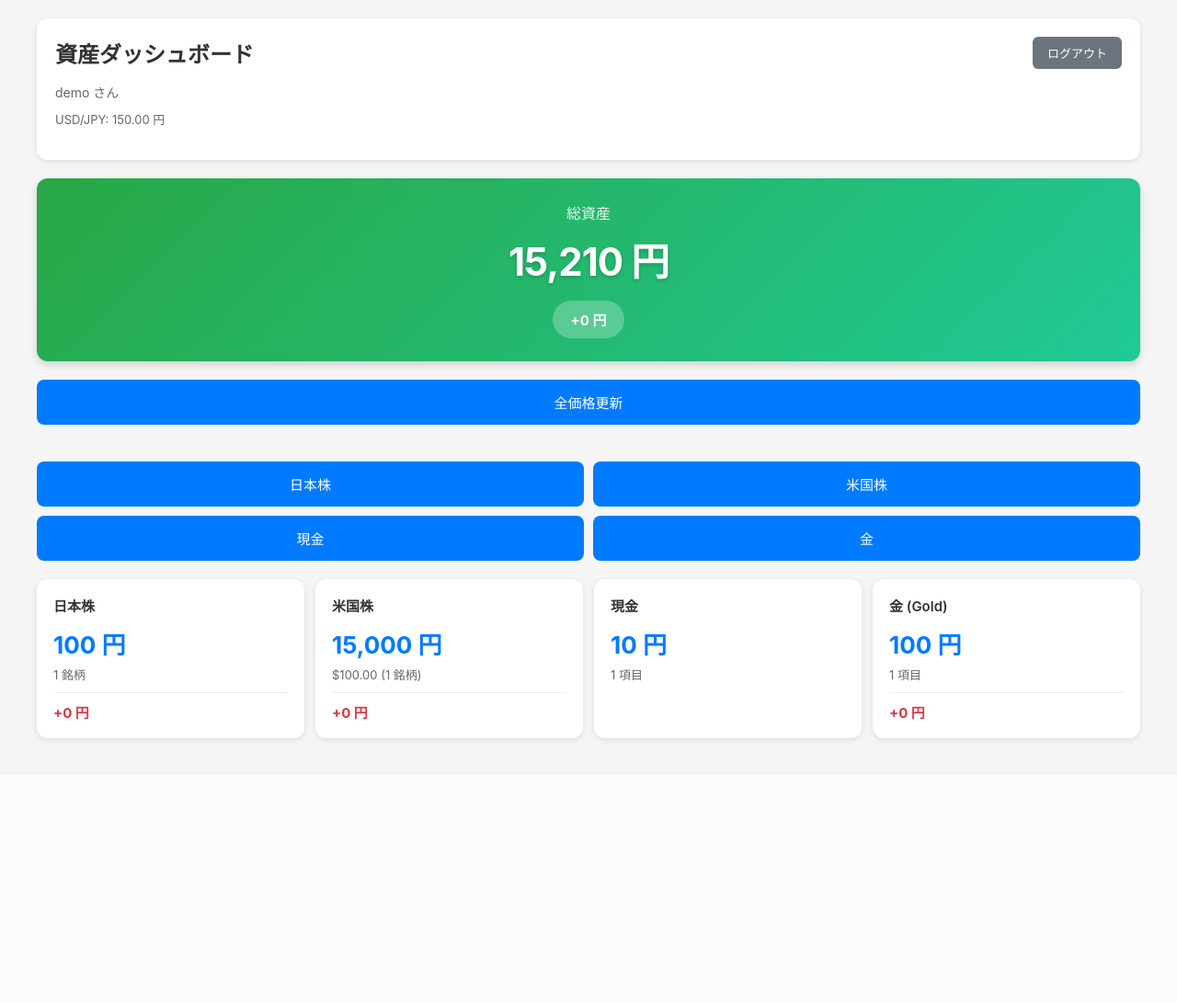
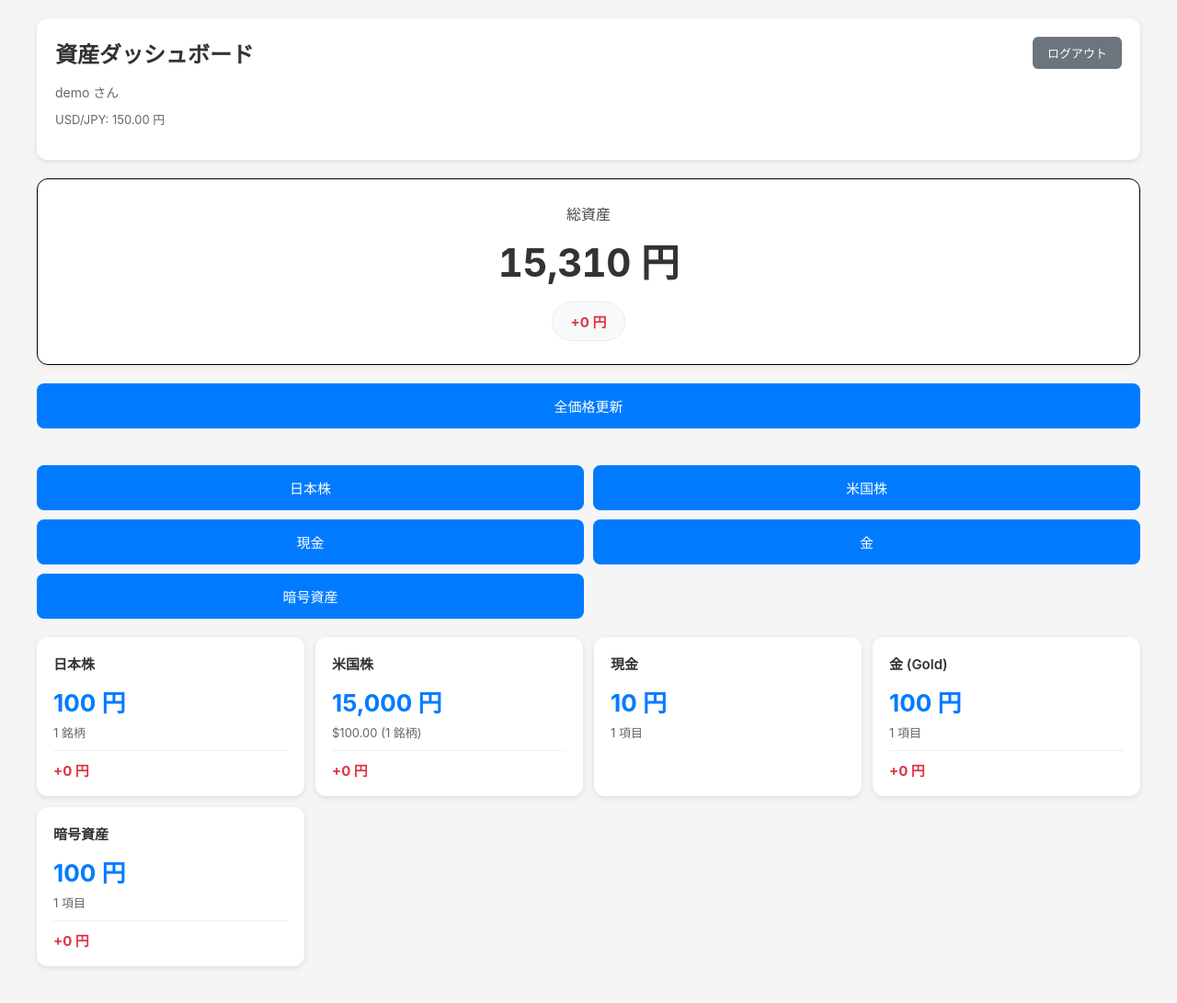
Before and after one commit to kinopiokinopiko/kinopio-1, a Flask app: page /dashboard in a window 1280 px wide. Shown: the whole page at 92% size. Before the commit the page ends 807 px from the top, so only its background shows below. Run offline with Flask 3, Linux system fonts and the light colour scheme; a user stored in the database is signed in; tables that the repository leaves empty hold one stand-in row (values such as "Sample post"); a database or web service that is not in the repository returns one stand-in record (values such as "Sample title"); data that the repository does not hold is empty; some libraries are stand-ins or nearby versions.

Commit message:
Add files via upload

```diff
--- a/app.py
+++ b/app.py
@@ -8,6 +8,7 @@ from werkzeug.security import generate_password_hash, check_password_hash
 import re
 from bs4 import BeautifulSoup
 import time
+from decimal import Decimal, InvalidOperation
 
 # PostgreSQLサポート
 try:
@@ -16,6 +17,12 @@ try:
     POSTGRES_AVAILABLE = True
 except ImportError:
     POSTGRES_AVAILABLE = False
+
+# 暗号通貨銘柄（固定）
+CRYPTO_SYMBOLS = ['BTC', 'ETH', 'XRP', 'DOGE']
+
+# デバッグフラグ（環境変数で有効化可能）
+DEBUG_CRYPTO = os.environ.get('CRYPTO_DEBUG', '0') == '1'
 
 # データベース設定
 DATABASE_URL = os.environ.get('DATABASE_URL')
@@ -26,6 +33,7 @@ if DATABASE_URL and DATABASE_URL.startswith('postgres://'):
 
 USE_POSTGRES = DATABASE_URL is not None and POSTGRES_AVAILABLE
 
+
 def get_db():
     """データベース接続を取得"""
     if USE_POSTGRES:
@@ -35,6 +43,7 @@ def get_db():
         conn = sqlite3.connect('portfolio.db')
         conn.row_factory = sqlite3.Row
         return conn
+
 
 def init_db():
     """データベースの初期化"""
@@ -104,6 +113,7 @@ def init_db():
 app = Flask(__name__)
 app.secret_key = os.environ.get('SECRET_KEY', 'your-secret-key-change-this-in-production')
 
+
 def get_current_user():
     """現在のユーザーを取得"""
     if 'user_id' not in session:
@@ -120,6 +130,53 @@ def get_current_user():
     user = c.fetchone()
     conn.close()
     return user
+
+
+# --- ユーティリティ：文字列正規化・数値抽出 ---
+
+_FULLWIDTH_TRANS = {ord(f): ord(t) for f, t in zip('０１２３４５６７８９', '0123456789')}
+_FULLWIDTH_TRANS.update({ord('，'): ord(','), ord('．'): ord('.'), ord('＋'): ord('+'), ord('－'): ord('-'), ord('　'): ord(' '), ord('％'): ord('%')})
+
+
+def normalize_fullwidth(s):
+    if s is None:
+        return s
+    return s.translate(_FULLWIDTH_TRANS)
+
+
+def extract_number_from_string(s):
+    """文字列中から最初に見つかる妥当な数値を抽出して float を返す（小数点／指数表記対応）"""
+    if not s:
+        return None
+    try:
+        s = normalize_fullwidth(s)
+    except Exception:
+        pass
+
+    s = s.replace('\xa0', ' ')
+
+    # 優先パターン：桁区切りカンマやスペースに対応し、小数および指数表記を許す
+    m = re.search(r'([+-]?\d{1,3}(?:[,\s]\d{3})*(?:\.\d+)?(?:[eE][+-]?\d+)?)', s)
+    if not m:
+        # 最低限の数値（小数・指数含む）
+        m = re.search(r'([+-]?\d+(?:\.\d+)?(?:[eE][+-]?\d+)?)', s)
+    if not m:
+        return None
+
+    num_str = m.group(1)
+    # カンマと空白の除去
+    num_str = num_str.replace(',', '').replace(' ', '')
+
+    try:
+        d = Decimal(num_str)
+        # float に変換して返す（DBの REAL に合わせるため）
+        return float(d)
+    except (InvalidOperation, ValueError):
+        try:
+            return float(num_str)
+        except Exception:
+            return None
+
 
 def scrape_yahoo_finance_jp(code):
     """Yahoo Finance APIから日本株の情報を取得"""
@@ -224,6 +281,103 @@ def get_stock_name(symbol, is_jp=False):
         return get_jp_stock_info(symbol)['name']
     else:
         return get_us_stock_info(symbol)['name']
+
+def get_crypto_price(symbol):
+    """みんかぶ暗号資産から価格をスクレイピング（BTC/ETH/XRP/DOGEに限定）"""
+    try:
+        symbol = (symbol or '').upper()
+        if symbol not in CRYPTO_SYMBOLS:
+            # サポート外は0を返す（または例外にしても良い）
+            print(f"Unsupported crypto symbol requested: {symbol}")
+            return 0.0
+
+        url = f"https://cc.minkabu.jp/pair/{symbol}_JPY"
+        headers = {
+            'User-Agent': 'Mozilla/5.0 (Windows NT 10.0; Win64; x64) AppleWebKit/537.36 (KHTML, like Gecko) Chrome/91.0.4472.124 Safari/537.36'
+        }
+        response = requests.get(url, headers=headers, timeout=10)
+        response.encoding = response.apparent_encoding
+        text = response.text
+        # 0) ページ内の JSON（"last" や "price" 等）を探索（指数表記も含む）
+        json_matches = re.findall(r'"(?:last|price|lastPrice|close|current|ltp)"\s*:\s*"?([0-9\.,Ee+\-]+)"?', text)
+        if json_matches:
+            for jm in json_matches:
+                val = extract_number_from_string(jm)
+                if val is not None and val > 0:
+                    if DEBUG_CRYPTO:
+                        print(f"[DEBUG] Found price in JSON-like field: {jm} -> {val}")
+                    return round(val, 2)
+
+        # 1) 「現在値」の近傍にある「xxx 円」を探す（優先）
+        idx = text.find('現在値')
+        if idx != -1:
+            snippet = text[idx: idx + 700]
+            m = re.search(r'([0-9]{1,3}(?:,[0-9]{3})*(?:\.\d+)?)\s*円', snippet)
+            if m:
+                try:
+                    return float(m.group(1).replace(',', ''))
+                except:
+                    pass
+
+        # 2) data-price や data-last などの属性（JSで埋めている場合）
+        m = re.search(r'data-price=["\']([0-9\.,Ee+\-]+)["\']', text)
+        if m:
+            val = extract_number_from_string(m.group(1))
+            if val is not None:
+                return round(val, 2)
+
+        m = re.search(r'"last"\s*:\s*["\']?([0-9\.,Ee+\-]+)["\']?', text)
+        if m:
+            val = extract_number_from_string(m.group(1))
+            if val is not None:
+                return round(val, 2)
+
+        # 3) BeautifulSoup を使って、よく使われるクラス／要素を探す
+        soup = BeautifulSoup(text, 'html.parser')
+        selectors = ['div.pairPrice', '.pairPrice', '.pair_price', 'div.priceWrap', 'div.kv',
+                     'span.yen', 'div.stock_price span.yen', 'p.price', 'span.price', 'div.price',
+                     'span.value', 'div.value', 'strong', 'b']
+        for sel in selectors:
+            try:
+                tag = soup.select_one(sel)
+            except Exception:
+                tag = None
+            if tag:
+                txt = tag.get_text(' ', strip=True)
+                val = extract_number_from_string(txt)
+                if val is not None and val > 0:
+                    if DEBUG_CRYPTO:
+                        print(f"[DEBUG] Found price by selector {sel}: {txt} -> {val}")
+                    return round(val, 2)
+
+        # 4) ページ中の全ての "xxx 円" を探して妥当な最初の値を取る
+        normalized = normalize_fullwidth(text)
+        matches = re.findall(r'([0-9]{1,3}(?:,[0-9]{3})*(?:\.\d+)?)\s*円', normalized)
+        for num in matches:
+            try:
+                val = float(num.replace(',', ''))
+                if val > 0:
+                    return round(val, 2)
+            except:
+                continue
+
+        # 5) 指数表記（例: 0.169717e8 等）も探す
+        m2 = re.search(r'([0-9\.,]+[eE][+-]?\d+)', text)
+        if m2:
+            val = extract_number_from_string(m2.group(1))
+            if val is not None and val > 0:
+                if DEBUG_CRYPTO:
+                    print(f"[DEBUG] Found price by scientific notation: {m2.group(1)} -> {val}")
+                return round(val, 2)
+
+        # それでも取れなければ0
+        if DEBUG_CRYPTO:
+            snippet = text[:1200].replace('\n', ' ')
+            print(f"[DEBUG] Failed to parse crypto price for {symbol}. Dumping small snippet:\n{snippet}\n--- end snippet ---")
+        return 0.0
+    except Exception as e:
+        print(f"Error getting crypto price for {symbol}: {e}")
+        return 0.0
 
 def get_gold_price():
     """金価格を取得（田中貴金属からスクレイピング）"""
@@ -384,6 +538,10 @@ def dashboard():
         c.execute('''SELECT symbol, name, quantity, price, avg_cost FROM assets
                     WHERE user_id = %s AND asset_type = %s''', (user['id'], 'gold'))
         gold_items = c.fetchall()
+
+        c.execute('''SELECT symbol, name, quantity, price, avg_cost FROM assets
+                    WHERE user_id = %s AND asset_type = %s''', (user['id'], 'crypto'))
+        crypto_items = c.fetchall()
     else:
         c.execute('''SELECT symbol, name, quantity, price, avg_cost FROM assets
                     WHERE user_id = ? AND asset_type = "jp_stock"''', (user['id'],))
@@ -400,6 +558,10 @@ def dashboard():
         c.execute('''SELECT symbol, name, quantity, price, avg_cost FROM assets
                     WHERE user_id = ? AND asset_type = "gold"''', (user['id'],))
         gold_items = c.fetchall()
+
+        c.execute('''SELECT symbol, name, quantity, price, avg_cost FROM assets
+                    WHERE user_id = ? AND asset_type = "crypto"''', (user['id'],))
+        crypto_items = c.fetchall()
 
     conn.close()
 
@@ -421,18 +583,23 @@ def dashboard():
     gold_cost_total = sum(item['quantity'] * item['avg_cost'] for item in gold_items)
     gold_profit = gold_total - gold_cost_total
 
-    total_assets = jp_total + us_total_jpy + cash_total + gold_total
-    total_cost = jp_cost_total + (us_cost_total_usd * usd_jpy) + cash_total + gold_cost_total
+    crypto_total = sum(item['quantity'] * item['price'] for item in crypto_items)
+    crypto_cost_total = sum(item['quantity'] * item['avg_cost'] for item in crypto_items)
+    crypto_profit = crypto_total - crypto_cost_total
+
+    total_assets = jp_total + us_total_jpy + cash_total + gold_total + crypto_total
+    total_cost = jp_cost_total + (us_cost_total_usd * usd_jpy) + cash_total + gold_cost_total + crypto_cost_total
     total_profit = total_assets - total_cost
 
     return render_template('dashboard.html',
                          jp_stocks=jp_stocks, us_stocks=us_stocks,
-                         cash_items=cash_items, gold_items=gold_items,
+                         cash_items=cash_items, gold_items=gold_items, crypto_items=crypto_items,
                          jp_total=jp_total, jp_profit=jp_profit,
                          us_total_usd=us_total_usd, us_total_jpy=us_total_jpy,
                          us_profit_usd=us_profit_usd, us_profit_jpy=us_profit_jpy,
                          cash_total=cash_total, gold_total=gold_total,
                          gold_profit=gold_profit,
+                         crypto_total=crypto_total, crypto_profit=crypto_profit,
                          total_assets=total_assets, total_profit=total_profit,
                          usd_jpy=usd_jpy,
                          username=session.get('username', ''))
@@ -460,12 +627,16 @@ def manage_assets(asset_type):
         'jp_stock': {'title': '日本株', 'symbol_label': '証券コード', 'quantity_label': '株数'},
         'us_stock': {'title': '米国株', 'symbol_label': 'シンボル', 'quantity_label': '株数'},
         'gold': {'title': '金 (Gold)', 'symbol_label': '種類', 'quantity_label': '重量(g)'},
-        'cash': {'title': '現金', 'symbol_label': '項目名', 'quantity_label': '金額'}
+        'cash': {'title': '現金', 'symbol_label': '項目名', 'quantity_label': '金額'},
+        'crypto': {'title': '暗号資産', 'symbol_label': '銘柄', 'quantity_label': '数量'}
     }
 
     info = type_info.get(asset_type, type_info['jp_stock'])
 
-    return render_template('manage_assets.html', assets=assets, asset_type=asset_type, info=info)
+    # crypto用の選択肢をテンプレートに渡す（プルダウンチップに使う）
+    crypto_symbols = CRYPTO_SYMBOLS
+
+    return render_template('manage_assets.html', assets=assets, asset_type=asset_type, info=info, crypto_symbols=crypto_symbols)
 
 @app.route('/add_asset', methods=['POST'])
 def add_asset():
@@ -474,6 +645,7 @@ def add_asset():
         return redirect(url_for('login'))
 
     asset_type = request.form['asset_type']
+    # symbolは暗号資産だとプルダウン（ラジオ）で渡る想定。既存CSV入力等にも対応。
     symbol = request.form['symbol'].strip().upper()
     name = request.form.get('name', '').strip()
     quantity = float(request.form['quantity'])
@@ -484,6 +656,13 @@ def add_asset():
         price = get_gold_price()
         if not name:
             name = "金 (Gold)"
+    elif asset_type == 'crypto':
+        # 暗号資産は限定銘柄のみ受け付ける
+        if symbol not in CRYPTO_SYMBOLS:
+            flash('対応していない暗号資産です', 'error')
+            return redirect(url_for('manage_assets', asset_type='crypto'))
+        price = get_crypto_price(symbol)
+        name = name or symbol
     elif asset_type != 'cash':
         is_jp = (asset_type == 'jp_stock')
         try:
@@ -576,7 +755,8 @@ def edit_asset(asset_id):
         'jp_stock': {'title': '日本株', 'symbol_label': '証券コード', 'quantity_label': '株数'},
         'us_stock': {'title': '米国株', 'symbol_label': 'シンボル', 'quantity_label': '株数'},
         'gold': {'title': '金 (Gold)', 'symbol_label': '種類', 'quantity_label': '重量(g)'},
-        'cash': {'title': '現金', 'symbol_label': '項目名', 'quantity_label': '金額'}
+        'cash': {'title': '現金', 'symbol_label': '項目名', 'quantity_label': '金額'},
+        'crypto': {'title': '暗号資産', 'symbol_label': '銘柄', 'quantity_label': '数量'}
     }
 
     info = type_info.get(asset['asset_type'], type_info['jp_stock'])
@@ -619,6 +799,14 @@ def update_asset():
         price = get_gold_price()
         if not name:
             name = "金 (Gold)"
+    elif asset_type == 'crypto':
+        if symbol not in CRYPTO_SYMBOLS:
+            flash('対応していない暗号資産です', 'error')
+            conn.close()
+            return redirect(url_for('manage_assets', asset_type='crypto'))
+        price = get_crypto_price(symbol)
+        if not name:
+            name = symbol
     elif asset_type != 'cash':
         is_jp = (asset_type == 'jp_stock')
         try:
@@ -715,7 +903,24 @@ def update_prices():
                     c.execute('UPDATE assets SET price = ? WHERE id = ?', (gold_price, asset['id']))
                 time.sleep(0.5)
         except Exception as e:
-            pass
+            print(f"Error updating gold price: {e}")
+    elif asset_type == 'crypto':
+        for asset in assets:
+            try:
+                crypto_price = get_crypto_price(asset['symbol'])
+                if DEBUG_CRYPTO:
+                    print(f"[DEBUG] Updating {asset['symbol']} price to {crypto_price}")
+                if USE_POSTGRES:
+                    c.execute('UPDATE assets SET price = %s WHERE id = %s', (crypto_price, asset['id']))
+                else:
+                    c.execute('UPDATE assets SET price = ? WHERE id = ?', (crypto_price, asset['id']))
+                conn.commit()  # 各更新後にコミット
+                time.sleep(0.5)  # APIレート制限を考慮
+            except Exception as e:
+                print(f"Error updating crypto price for {asset['symbol']}: {e}")
+                if DEBUG_CRYPTO:
+                    import traceback
+                    traceback.print_exc()
     else:
         is_jp = (asset_type == 'jp_stock')
         for asset in assets:
@@ -806,6 +1011,27 @@ def update_all_prices():
         except:
             pass
 
+    # 暗号資産の価格更新
+    if USE_POSTGRES:
+        c.execute('SELECT id, symbol FROM assets WHERE user_id = %s AND asset_type = %s',
+                 (user['id'], 'crypto'))
+    else:
+        c.execute('SELECT id, symbol FROM assets WHERE user_id = ? AND asset_type = "crypto"',
+                 (user['id'],))
+
+    crypto_assets = c.fetchall()
+
+    for asset in crypto_assets:
+        try:
+            price = get_crypto_price(asset['symbol'])
+            if USE_POSTGRES:
+                c.execute('UPDATE assets SET price = %s WHERE id = %s', (price, asset['id']))
+            else:
+                c.execute('UPDATE assets SET price = ? WHERE id = ?', (price, asset['id']))
+            time.sleep(1)
+        except:
+            pass
+
     conn.commit()
     conn.close()
 
--- a/templates/dashboard.html
+++ b/templates/dashboard.html
@@ -10,6 +10,10 @@
         border-radius: 12px;
         margin-bottom: 20px;
         box-shadow: 0 2px 6px rgba(0,0,0,0.1);
+    }
+    /* 全体の読みやすいフォント */
+    body, .header-container, .asset-card, .total-assets-card {
+        font-family: -apple-system, BlinkMacSystemFont, "Segoe UI", Roboto, "Hiragino Kaku Gothic ProN", "Yu Gothic", "Meiryo", sans-serif;
     }
     .header-top {
         display: flex;
@@ -47,15 +51,16 @@
         margin-bottom: 15px;
     }
 
-    /* 総資産カード */
+    /* 総資産カード（シンプル表示） */
     .total-assets-card {
-        background: linear-gradient(135deg, #28a745 0%, #20c997 100%);
-        color: white;
+        background: #ffffff; /* シンプルな白背景 */
+        color: #333;
         border-radius: 12px;
         padding: 25px;
         margin-bottom: 20px;
-        box-shadow: 0 4px 8px rgba(0,0,0,0.15);
+        box-shadow: 0 2px 6px rgba(0,0,0,0.06);
         text-align: center;
+        border: 1px solid #000000; /* 黒い枠線 */
     }
     .total-assets-label {
         font-size: 16px;
@@ -65,24 +70,28 @@
     }
     .total-assets-value {
         font-size: 42px;
-        font-weight: bold;
+        font-weight: 700;
         margin-bottom: 15px;
-        text-shadow: 0 2px 4px rgba(0,0,0,0.2);
-        letter-spacing: -1px;
+        /* 数字が読みやすいように軽いシャドウだけ残す */
+        text-shadow: 0 1px 2px rgba(0,0,0,0.08);
+        letter-spacing: -0.5px;
+        font-variant-numeric: tabular-nums; /* 桁揃え */
     }
     .total-profit {
         font-size: 22px;
         font-weight: bold;
         padding: 10px 20px;
-        background: rgba(255,255,255,0.25);
+        background: #f7faf8; /* ほのかな淡色 */
         border-radius: 25px;
         display: inline-block;
+        border: 1px solid #e6eef0;
     }
-    .total-profit.profit-red {
-        color: #fff;
+    /* 表示ルール: プラスは赤、マイナスは緑 */
+    .total-profit.profit-plus {
+        color: #dc3545; /* 赤 */
     }
-    .total-profit.profit-green {
-        color: #fff;
+    .total-profit.profit-minus {
+        color: #28a745; /* 緑 */
     }
 
     .update-all-btn {
@@ -142,12 +151,13 @@
         padding-top: 10px;
         border-top: 1px solid #f0f0f0;
     }
-    .profit-red {
+    /* 各資産の損益表示: プラス=赤, マイナス=緑 */
+    .profit-plus {
         color: #dc3545;
         font-weight: bold;
         font-size: 15px;
     }
-    .profit-green {
+    .profit-minus {
         color: #28a745;
         font-weight: bold;
         font-size: 15px;
@@ -212,38 +222,35 @@
     <div class="rate-info">USD/JPY: {{ "{:.2f}".format(usd_jpy) }} 円</div>
 </div>
 
-<!-- 総資産カード -->
 <div class="total-assets-card">
     <div class="total-assets-label">総資産</div>
     <div class="total-assets-value">{{ "{:,.0f}".format(total_assets) }} 円</div>
-    <div class="total-profit {% if total_profit >= 0 %}profit-red{% else %}profit-green{% endif %}">
+    <div class="total-profit {% if total_profit >= 0 %}profit-plus{% else %}profit-minus{% endif %}">
         {% if total_profit >= 0 %}+{% endif %}{{ "{:,.0f}".format(total_profit) }} 円
     </div>
 </div>
 
-<!-- 全価格更新ボタン -->
 <form method="post" action="{{ url_for('update_all_prices') }}" style="margin: 0;">
     <button type="submit" class="update-all-btn" onclick="return confirm('全ての価格を更新しますか？時間がかかる場合があります。')">
         全価格更新
     </button>
 </form>
 
-<!-- ナビゲーションボタン -->
 <div class="nav-links">
     <a href="{{ url_for('manage_assets', asset_type='jp_stock') }}">日本株</a>
     <a href="{{ url_for('manage_assets', asset_type='us_stock') }}">米国株</a>
     <a href="{{ url_for('manage_assets', asset_type='cash') }}">現金</a>
     <a href="{{ url_for('manage_assets', asset_type='gold') }}">金</a>
+    <a href="{{ url_for('manage_assets', asset_type='crypto') }}">暗号資産</a>
 </div>
 
-<!-- 資産カードグリッド -->
 <div class="asset-grid">
     <div class="asset-card">
         <h3>日本株</h3>
         <div class="asset-value">{{ "{:,.0f}".format(jp_total) }} 円</div>
         <div class="asset-count">{{ jp_stocks|length }} 銘柄</div>
         <div class="profit-info">
-            <span class="{% if jp_profit >= 0 %}profit-red{% else %}profit-green{% endif %}">
+            <span class="{% if jp_profit >= 0 %}profit-plus{% else %}profit-minus{% endif %}">
                 {% if jp_profit >= 0 %}+{% endif %}{{ "{:,.0f}".format(jp_profit) }} 円
             </span>
         </div>
@@ -254,7 +261,7 @@
         <div class="asset-value">{{ "{:,.0f}".format(us_total_jpy) }} 円</div>
         <div class="asset-count">${{ "{:,.2f}".format(us_total_usd) }} ({{ us_stocks|length }} 銘柄)</div>
         <div class="profit-info">
-            <span class="{% if us_profit_jpy >= 0 %}profit-red{% else %}profit-green{% endif %}">
+            <span class="{% if us_profit_jpy >= 0 %}profit-plus{% else %}profit-minus{% endif %}">
                 {% if us_profit_jpy >= 0 %}+{% endif %}{{ "{:,.0f}".format(us_profit_jpy) }} 円
             </span>
         </div>
@@ -271,8 +278,19 @@
         <div class="asset-value">{{ "{:,.0f}".format(gold_total) }} 円</div>
         <div class="asset-count">{{ gold_items|length }} 項目</div>
         <div class="profit-info">
-            <span class="{% if gold_profit >= 0 %}profit-red{% else %}profit-green{% endif %}">
+            <span class="{% if gold_profit >= 0 %}profit-plus{% else %}profit-minus{% endif %}">
                 {% if gold_profit >= 0 %}+{% endif %}{{ "{:,.0f}".format(gold_profit) }} 円
+            </span>
+        </div>
+    </div>
+
+    <div class="asset-card">
+        <h3>暗号資産</h3>
+        <div class="asset-value">{{ "{:,.0f}".format(crypto_total) }} 円</div>
+        <div class="asset-count">{{ crypto_items|length }} 項目</div>
+        <div class="profit-info">
+            <span class="{% if crypto_profit >= 0 %}profit-plus{% else %}profit-minus{% endif %}">
+                {% if crypto_profit >= 0 %}+{% endif %}{{ "{:,.0f}".format(crypto_profit) }} 円
             </span>
         </div>
     </div>
```
Also changed, not shown: templates/manage_assets.html (+19 -5 lines), portfolio.db.
